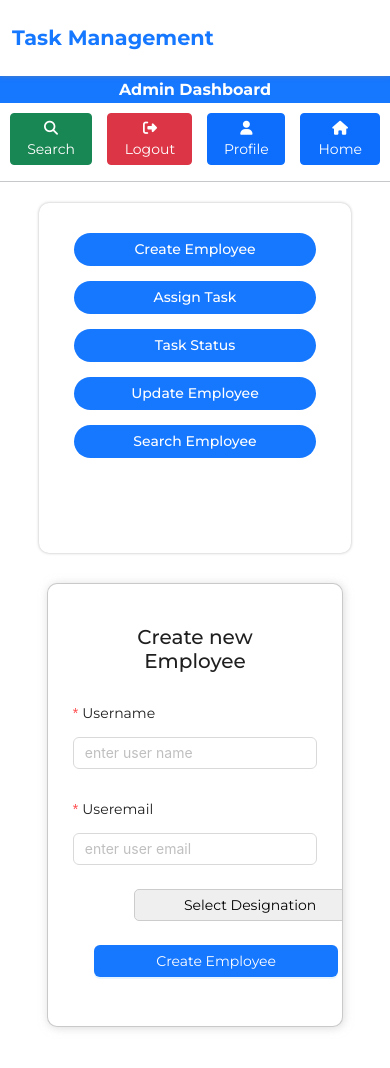
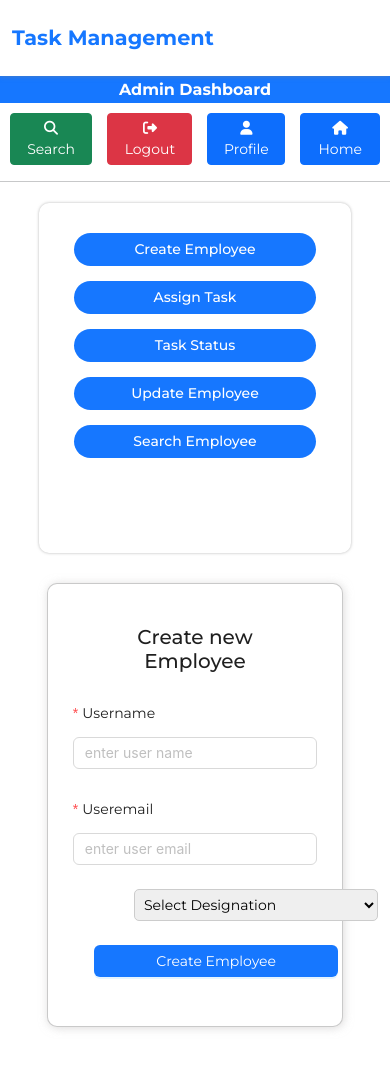
Before and after one commit to suraj-raj01/Task-Management-System, a React (Vite) app in the folder client/: page /admindashboard/createuser in a window 390 px wide. Shown: the top 1068 px of the page. Built offline with nearby package versions, Linux system fonts and the light colour scheme; sample sign-in values are in the browser's storage.

Commit message:
Task Management System

```diff
--- a/client/src/pages/Home.jsx
+++ b/client/src/pages/Home.jsx
@@ -20,8 +20,8 @@ const Home = () => {
   const [userType, setUserType] = useState("");
 
   const handleSubmit = async () => {
-    let api = "http://localhost:8000/admin/adminlogin";
-    let user_api = "http://localhost:8000/employee/userlogin";
+    let api = "https://task-management-system-v9oz.onrender.com/admin/adminlogin";
+    let user_api = "https://task-management-system-v9oz.onrender.com/employee/userlogin";
     if (userType == "admin") {
       try {
         const response = await axios.post(api, {
--- a/client/src/style/style.css
+++ b/client/src/style/style.css
@@ -435,14 +435,7 @@ strong {
         margin: 0px auto;
         box-shadow: 1px 1px 10px #c2c0c092;
         border-radius: 10px;
-        overflow: hidden;
-    }
-    #form #createemp{
-        text-align: center;
-        align-content: center;
-        display: flex;
-        align-items: center;
-        justify-content: center;
+
     }
 
     #form Button{
```
